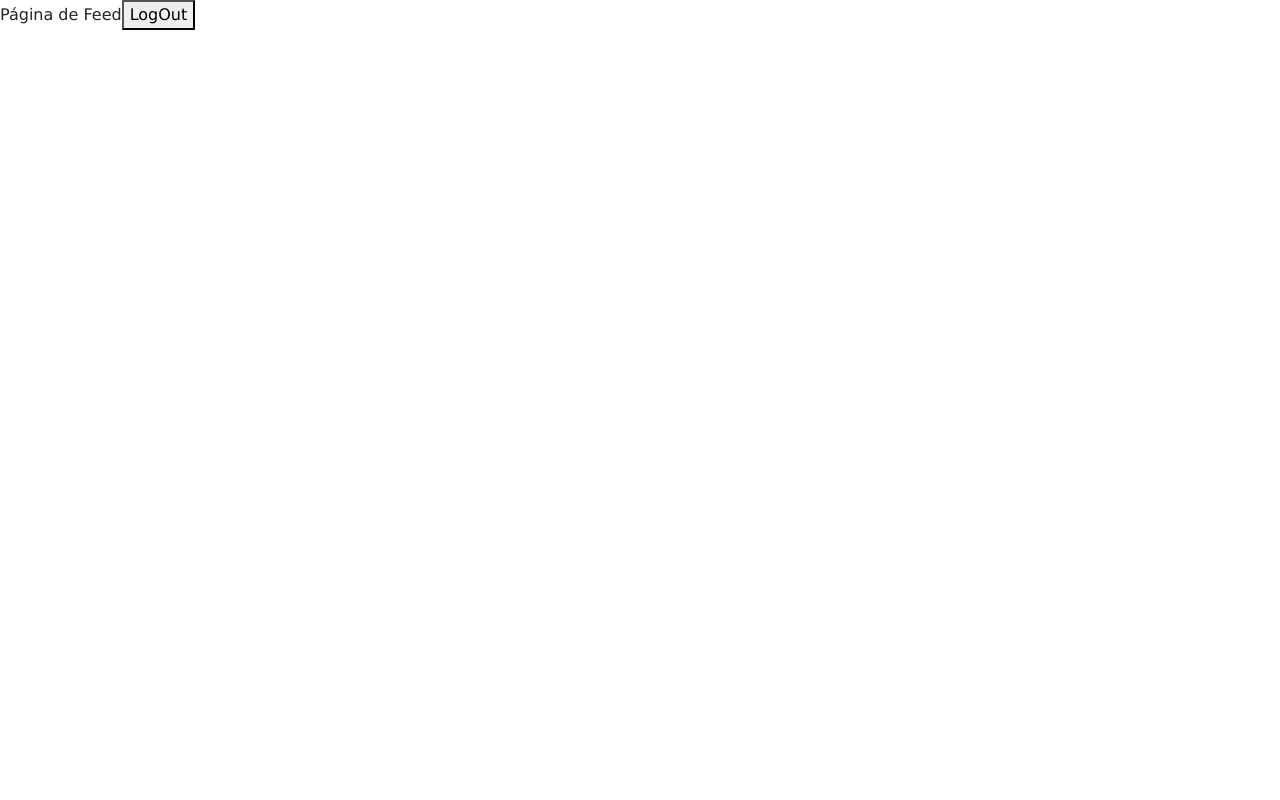
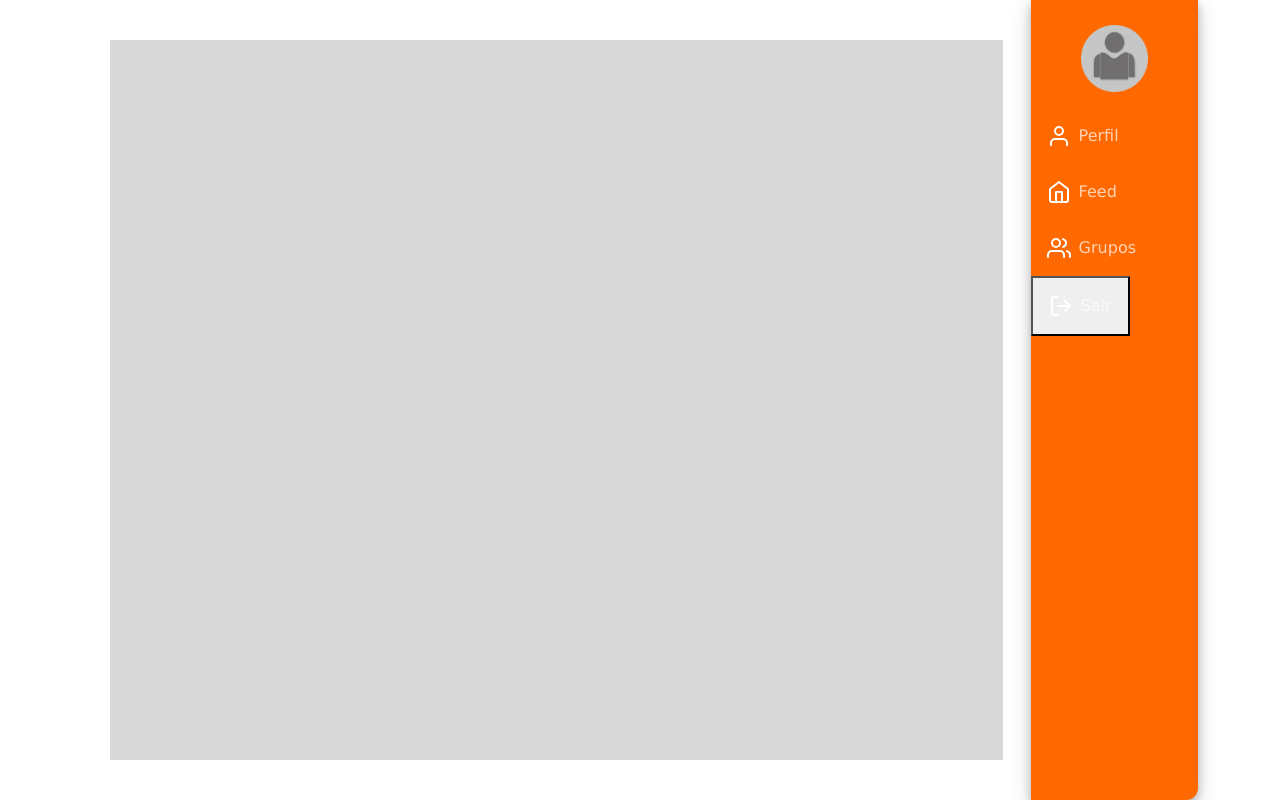
Before and after one commit to Rede-Social-Lobtec/Projeto, a React (Create React App) app in the folder front/: page /feed in a window 1280 px wide. Built offline with nearby package versions, Linux system fonts and the light colour scheme; sample sign-in values are in the browser's storage; the HTML template or start-up script is replaced by a standard one.

Commit message:
ajustes estilização e logout no header
ainda falta estilizar o botão de logout mas ele stá funcionando.

```diff
--- a/front/src/components/Header/index.js
+++ b/front/src/components/Header/index.js
@@ -1,13 +1,19 @@
 import './style.css';
 import { Link } from 'react-router-dom';
 import avatar from '../../assets/no-photo.png';
-import { useContext } from 'react';
+import { useContext, useEffect, useState } from 'react';
 import {Context} from '../../components/contexts/AuthContext';
+import { useParams } from 'react-router-dom';
+
 
 import { FiHome, FiUsers, FiUser, FiSettings, FiLogOut} from "react-icons/fi";
 
 export default function Header(){
     const {handleLogout} = useContext(Context);
+    const [user, setUser] = useState([{}]);
+    const [post, setPost] = useState([{}]);
+    const { id } = useParams();
+
     return(
         <div className='sidebar'>
             <div>
@@ -28,10 +34,10 @@ export default function Header(){
                 <FiUsers color='#FFF' size={24}/>
                 Grupos
             </Link>
-            <Link to={handleLogout}>
+            <button onClick={handleLogout}>
                 <FiLogOut color='#FFF' size={24}/>
                 Sair
-            </Link>
+            </button>
         </div>
     )
 }
--- a/front/src/components/Header/style.css
+++ b/front/src/components/Header/style.css
@@ -1,24 +1,16 @@
 .sidebar{
     margin: 0;
     padding: 0;
-    width: 20%;
+    width: 15%;
     background-color: #ff6900;
-    position: fixed;
     height: 100%;
     /*overflow: auto;*/
     border-bottom-right-radius: 12px;
     box-shadow: 0 4px 8px 0 rgba(0, 0, 0, 0.2), 0 6px 20px 0  rgba(0, 0, 0, 0.19);
-    position: absolute;
-    right: 0px;
 
 }
 
 .container {
-    display: flex;
-}
-
-.main {
-    width: 80%;
     display: flex;
 }
 
@@ -28,7 +20,7 @@
 
 }
 
-.sidebar a{
+.sidebar a, .sidebar button{
     display: block;
     color: rgba(255, 255, 255, 0.7);
     padding: 16px;
@@ -36,15 +28,15 @@
     display: flex;
     flex-direction: row;
     align-items: center;
-    transition: ease-in-out .4s;
+    transition: ease-in-out .3s;
 }
 
-.sidebar a svg{
+.sidebar a svg, .sidebar button svg{
     margin-right: .5em;
 }
 
-.sidebar a:hover{
-    background-color: #121212;
+.sidebar a:hover, .sidebar button:hover {
+    background-color: #d85600;
     color: #FFF;
 }
 
@@ -62,7 +54,5 @@
 
 .Avatar-img img{
     padding: 10%;
-    width: 80%;
-    height: 80%;
-
-  }
+    width: 60%;
+}
--- a/front/src/index.css
+++ b/front/src/index.css
@@ -7,3 +7,10 @@ code {
   font-family: source-code-pro, Menlo, Monaco, Consolas, 'Courier New',
     monospace;
 }
+
+.main {
+  width: 80%;
+  height: 90%;
+  margin: auto;
+  background-color: #d8d8d8;
+}
--- a/front/src/pages/Feed/index.js
+++ b/front/src/pages/Feed/index.js
@@ -1,13 +1,19 @@
 import './style.css';
 import { useContext } from 'react';
 import {Context} from '../../components/contexts/AuthContext';
+import Header from '../../components/Header';
 
 function Feed(){
     const {handleLogout} = useContext(Context);
     return(
-        <div>
-            Página de Feed
-            <button onClick={handleLogout}>LogOut</button>
+        <div className='container'>
+            <div className='main'>
+                <div >
+
+                </div>
+            </div>
+            {/* <button onClick={handleLogout}>LogOut</button> */}
+            <Header />
         </div>
     )
 }
--- a/front/src/pages/Feed/style.css
+++ b/front/src/pages/Feed/style.css
@@ -1,70 +1,5 @@
-
-.container-center{
-    height: 100%;
-    display: flex;
-    justify-content: center;
-    align-items: center;
-    background-color: #BDB76B	;
-  }
-
-  .login{
-    background: #9ACD32;
-    width: 600px;
-    display: flex;
-    align-items: center;
-    justify-content: center;
-    flex-direction: column;
-  }
-
-  .login-area{
-    display: flex;
-    justify-content: center;
-    background-color: #9ACD32;
-    width: 100%;
-  }
-
-  .login-area img{
-    padding: 20px;
-    width: 250px;
-    height: 320px;
-  }
-
-  form{
-    margin-top: 1.5em;
-    width: 90%;
-    display: flex;
-    flex-direction: column;
-  }
-
-  form h1{
-    text-align: center;
-    margin-bottom: 0.5em;
-    color: #000000;
-  }
-
-  .login input{
-    margin-bottom: 15px;
-    height: 35px;
-    border:0;
-    border-radius: 7px;
-    padding: 10px;
-    font-size: 15px;
-    background-color: #FFF;
-  }
-
-  form button{
-    height: 35px;
-    border:0;
-    border-radius: 7px;
-    background-color: #000000;
-    color: #FFF;
-    font-size: 1.3em;
-  }
-
-  .login a{
-    margin: 1.5em 0;
-    color: #000000;
-    cursor: pointer;
-    justify-content: center;
-    align-items: center;
-  }
+.container{
+  display: flex !important;
+  width: 100%;
+  height: 100%;
+}
--- a/front/src/pages/Perfil/index.js
+++ b/front/src/pages/Perfil/index.js
@@ -17,7 +17,6 @@ function Perfil() {
     useEffect(() => {
 
         var token = JSON.parse(localStorage.getItem('token'));
-        console.log(token.token);
         async function loadUser() {
             await api.get(`user/${id}`)
                 .then((res) => {
```
